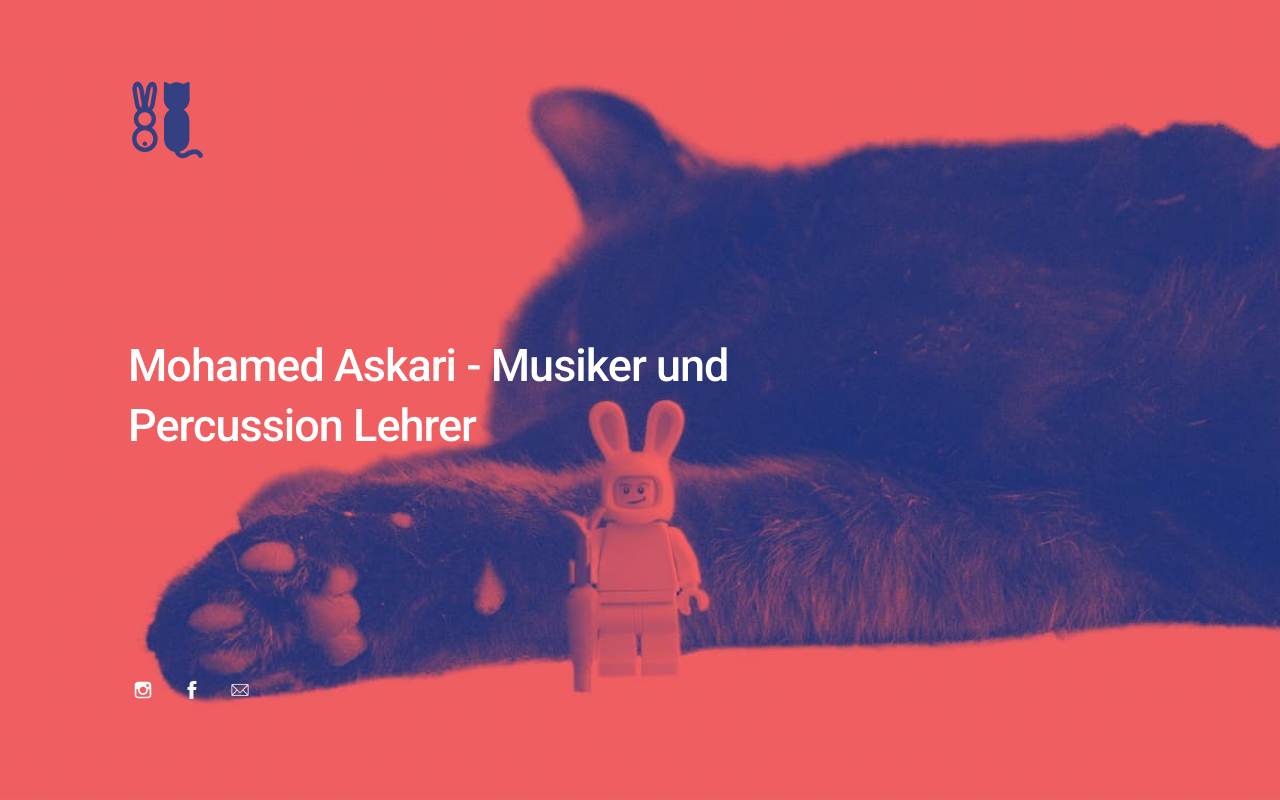
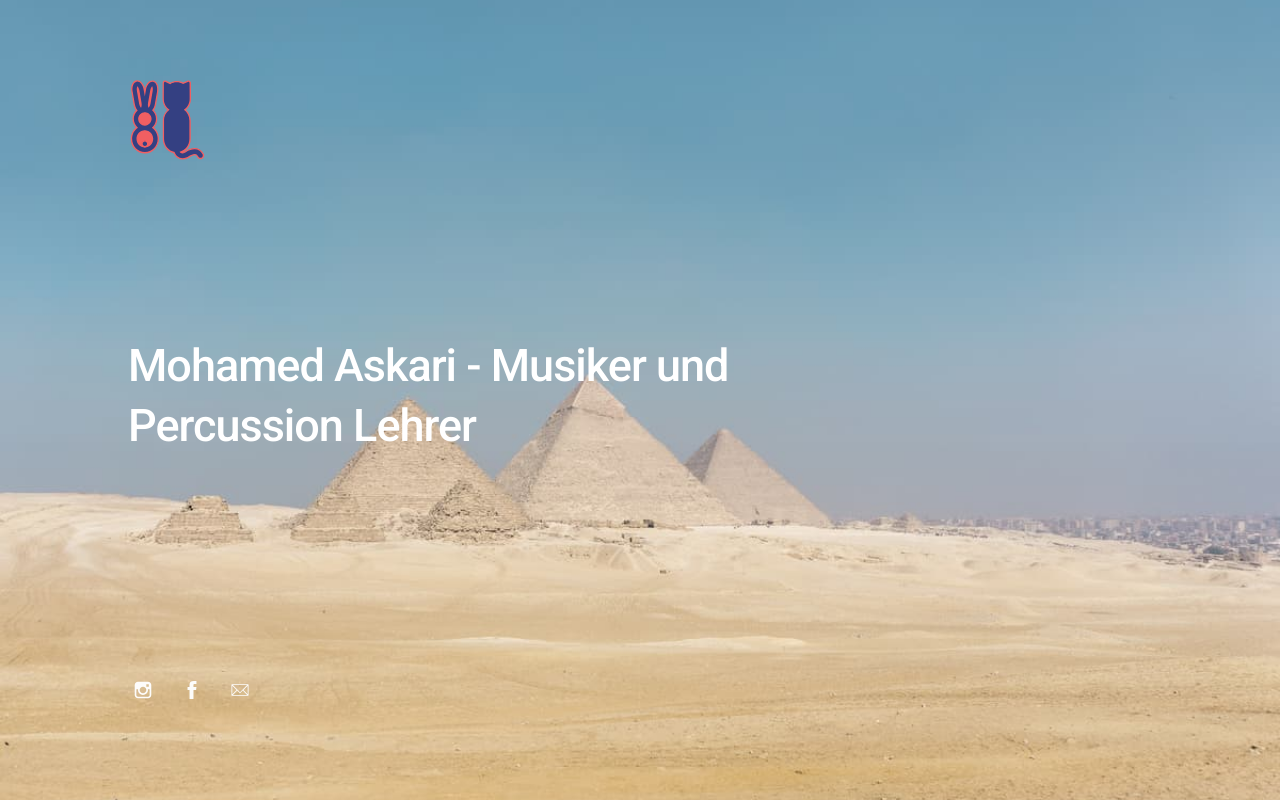
Before and after one commit to wippezorgel/wippezorgel.github.io, a plain HTML site: page index.html in a window 1280 px wide. Drawn offline with Linux system fonts and the light colour scheme.

Commit message:
Foto Hinzugefügt

```diff
--- a/assets/css/me.css
+++ b/assets/css/me.css
@@ -103,7 +103,7 @@ body.page-template-page-fullsingle-me {
   letter-spacing: -0.5px;
   color: #999999;
   color: #fff;
-  background-image: url("../../images/hur.jpg");
+  background-image: url("../../images/Background Egypt.jpg");
   background-position: center center;
   background-size: cover; }
   body.page-template-page-fullsingle-me p {
```
Also changed, not shown: images/Background Egypt.jpg (added).
